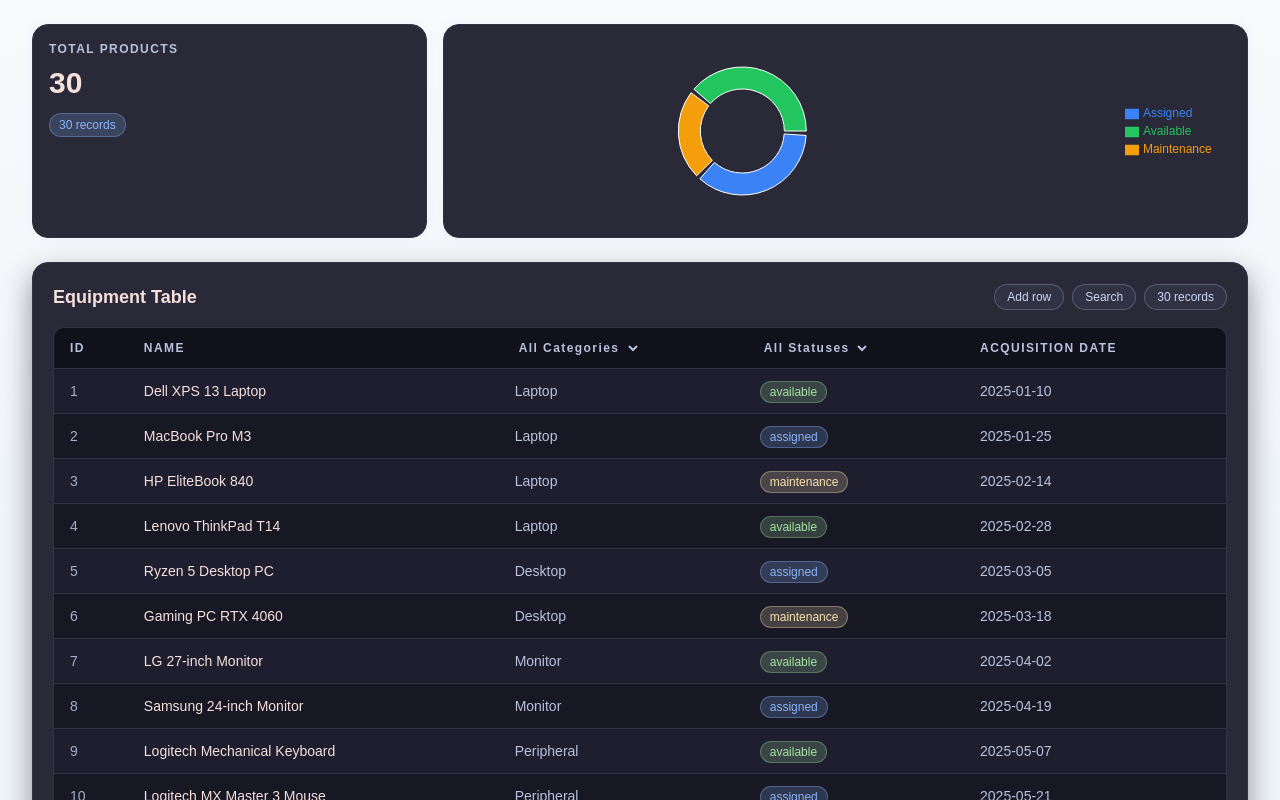
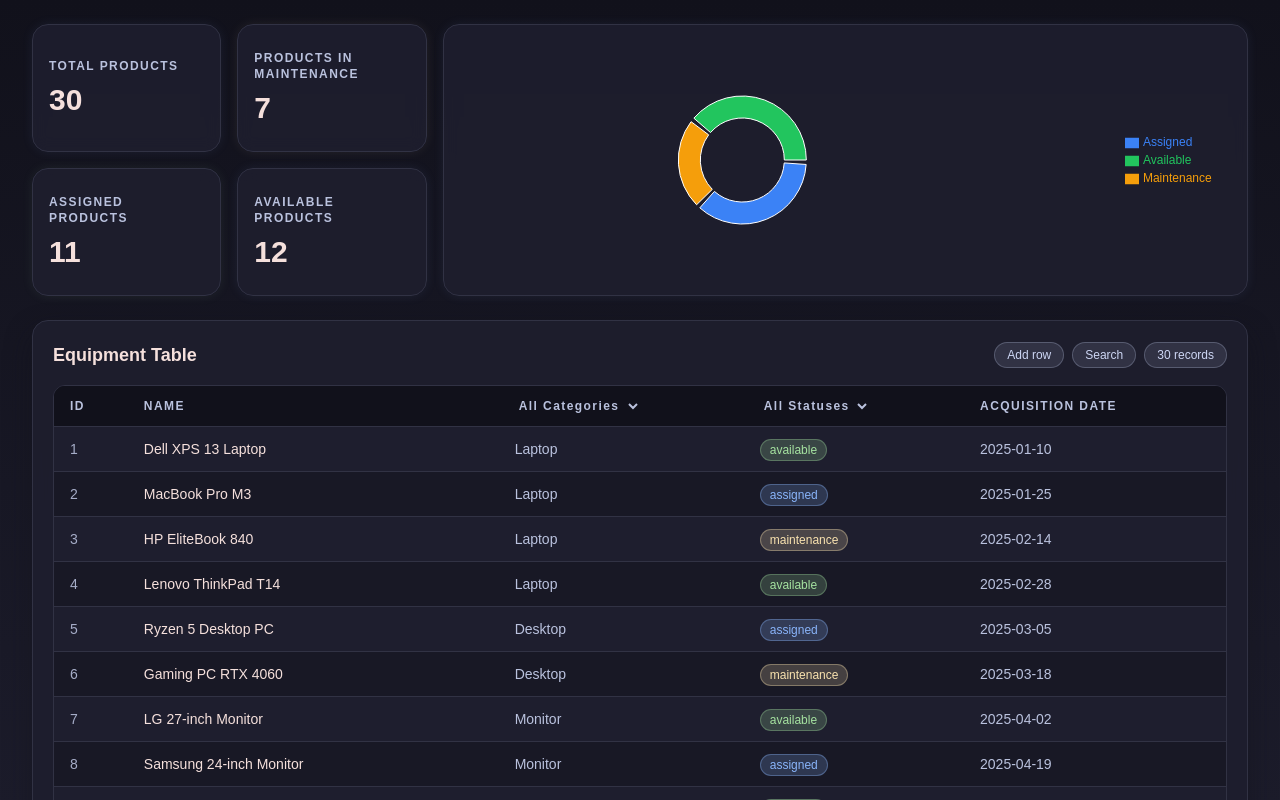
Before and after one commit to CedricMrtz/dashboard-mockup, a Next.js app: page / in a window 1280 px wide. Shown: the top 800 px of the page. Built offline with nearby package versions, Linux system fonts and the light colour scheme.

Commit message:
fix: correct layout disposition

```diff
--- a/app/page.tsx
+++ b/app/page.tsx
@@ -14,12 +14,32 @@ function Page() {
   }, []);
 
   return (
-    <main className="min-h-screen bg-linear-to-b from-slate-50 via-slate-100 to-slate-100 px-3 py-4 dark:from-slate-950 dark:via-slate-900 dark:to-slate-900 sm:px-5 sm:py-6 md:px-8">
+    <main className="min-h-screen bg-linear-to-b from-[#11111b] via-[#181825] to-[#1e1e2e] px-3 py-4 sm:px-5 sm:py-6 md:px-8">
       <div className="mx-auto w-full max-w-7xl">
         <div className="mb-6 grid grid-cols-1 gap-4 lg:grid-cols-3">
-          <GenericCard label="Total Products" value={products.length} />
+          <div className="grid grid-cols-1 gap-4 sm:grid-cols-2 lg:col-span-1 lg:grid-cols-1 xl:grid-cols-2">
+            <GenericCard label="Total Products" value={products.length} className="min-h-32" />
+            <GenericCard
+              label="Products in Maintenance"
+              value={products.filter((p) => p.status === "maintenance").length}
+              color="yellow"
+              className="min-h-32"
+            />
+            <GenericCard
+              label="Assigned Products"
+              value={products.filter((p) => p.status === "assigned").length}
+              color="green"
+              className="min-h-32"
+            />
+            <GenericCard
+              label="Available Products"
+              value={products.filter((p) => p.status === "available").length}
+              color="blue"
+              className="min-h-32"
+            />
+          </div>
           <div className="lg:col-span-2">
-            <GraphCard products={products} />
+            <GraphCard products={products} className="min-h-[272px]" />
           </div>
         </div>
         <Table products={products} setProducts={setProducts} />
--- a/components/cards/genericCard.tsx
+++ b/components/cards/genericCard.tsx
@@ -2,6 +2,7 @@ type StatCardProps = {
   label: string;
   value: number;
   color?: "blue" | "green" | "yellow";
+  className?: string;
 };
 
 const colorClasses = {
@@ -19,20 +20,20 @@ const colorClasses = {
   },
 };
 
-function GenericCard({ label, value, color = "blue" }: StatCardProps) {
+function GenericCard({ label, value, color = "blue", className = "" }: StatCardProps) {
   const { badge, glow } = colorClasses[color];
 
   return (
-    <article className={`rounded-2xl border border-[#313244] bg-[#1e1e2e]/95 p-4 text-[#cdd6f4] backdrop-blur-sm ${glow}`}>
+    <article className={`flex h-full flex-col justify-center rounded-2xl border border-[#313244] bg-[#1e1e2e]/95 p-4 text-[#cdd6f4] backdrop-blur-sm ${glow} ${className}`}>
       <p className="text-xs font-semibold uppercase tracking-[0.12em] text-[#bac2de]">
         {label}
       </p>
       <p className="mt-2 text-3xl font-bold text-[#f5e0dc]">
         {value}
       </p>
-      <span className={`mt-3 inline-block rounded-full px-2.5 py-1 text-xs font-medium ${badge}`}>
+      {/* <span className={`mt-3 inline-block rounded-full px-2.5 py-1 text-xs font-medium ${badge}`}>
         {value} records
-      </span>
+      </span> */}
     </article>
   );
 }
--- a/components/cards/graphCard.tsx
+++ b/components/cards/graphCard.tsx
@@ -5,6 +5,7 @@ import { Cell, Legend, Pie, PieChart, ResponsiveContainer, Tooltip } from "recha
 
 type GraphCardProps = {
 	products: Product[];
+	className?: string;
 };
 
 const STATUS_META = {
@@ -13,7 +14,7 @@ const STATUS_META = {
 	assigned: { label: "Assigned", color: "#3b82f6" },
 } as const;
 
-function GraphCard({ products }: GraphCardProps) {
+function GraphCard({ products, className = "" }: GraphCardProps) {
 	const total = products.length;
 
 	const chartData = [
@@ -38,8 +39,8 @@ function GraphCard({ products }: GraphCardProps) {
 	];
 
 	return (
-		<article className="rounded-2xl border border-[#313244] bg-[#1e1e2e]/95 p-4 text-[#cdd6f4] shadow-[0_0_12px_rgba(137,180,250,0.08)] backdrop-blur-sm">
-			<div className="h-45 w-full">
+		<article className={`flex h-full flex-col rounded-2xl border border-[#313244] bg-[#1e1e2e]/95 p-4 text-[#cdd6f4] shadow-[0_0_12px_rgba(137,180,250,0.08)] backdrop-blur-sm ${className}`}>
+			<div className="min-h-[220px] w-full flex-1">
 				<ResponsiveContainer width="100%" height="100%">
 					<PieChart>
 						<Pie
```
